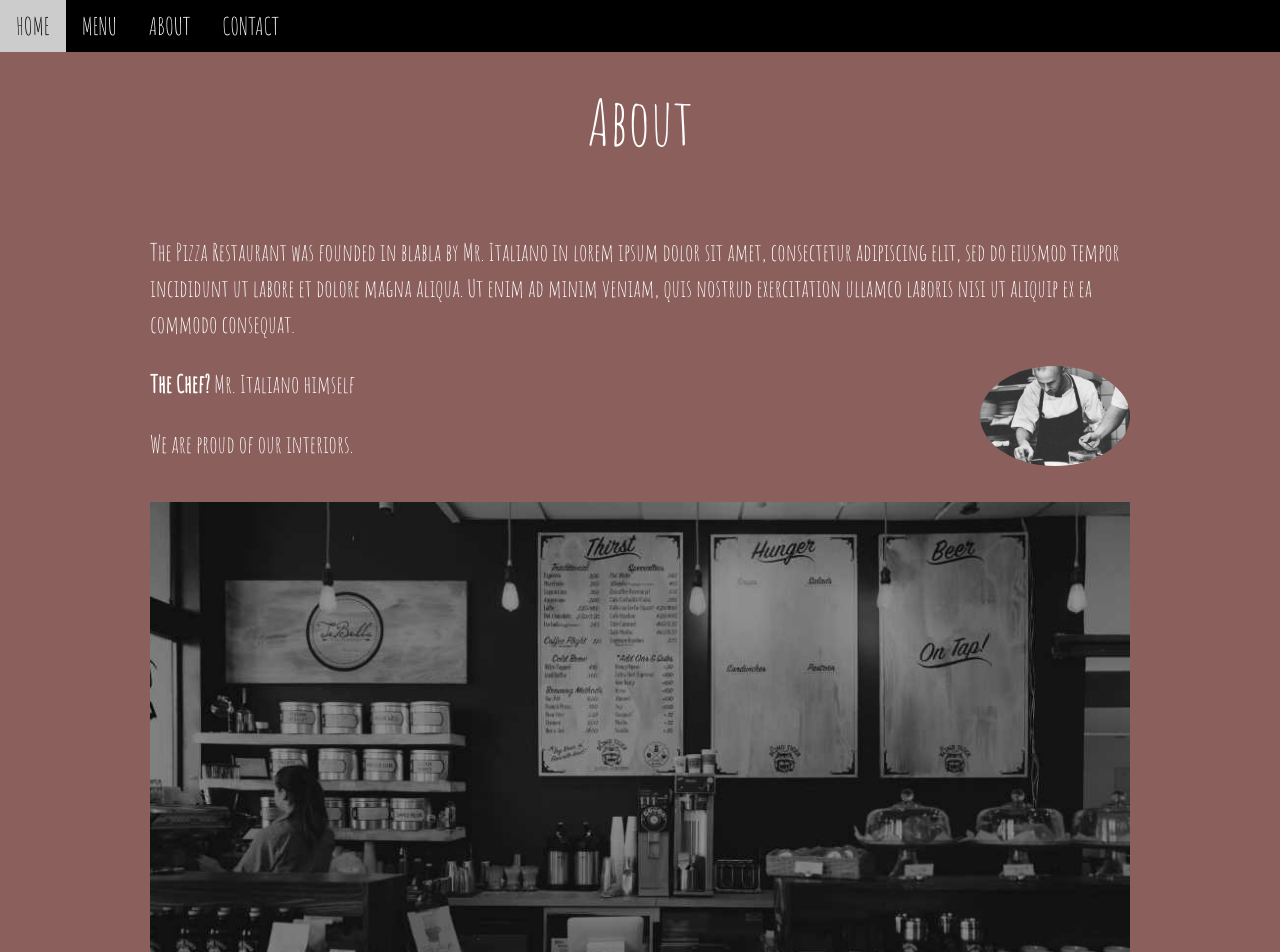
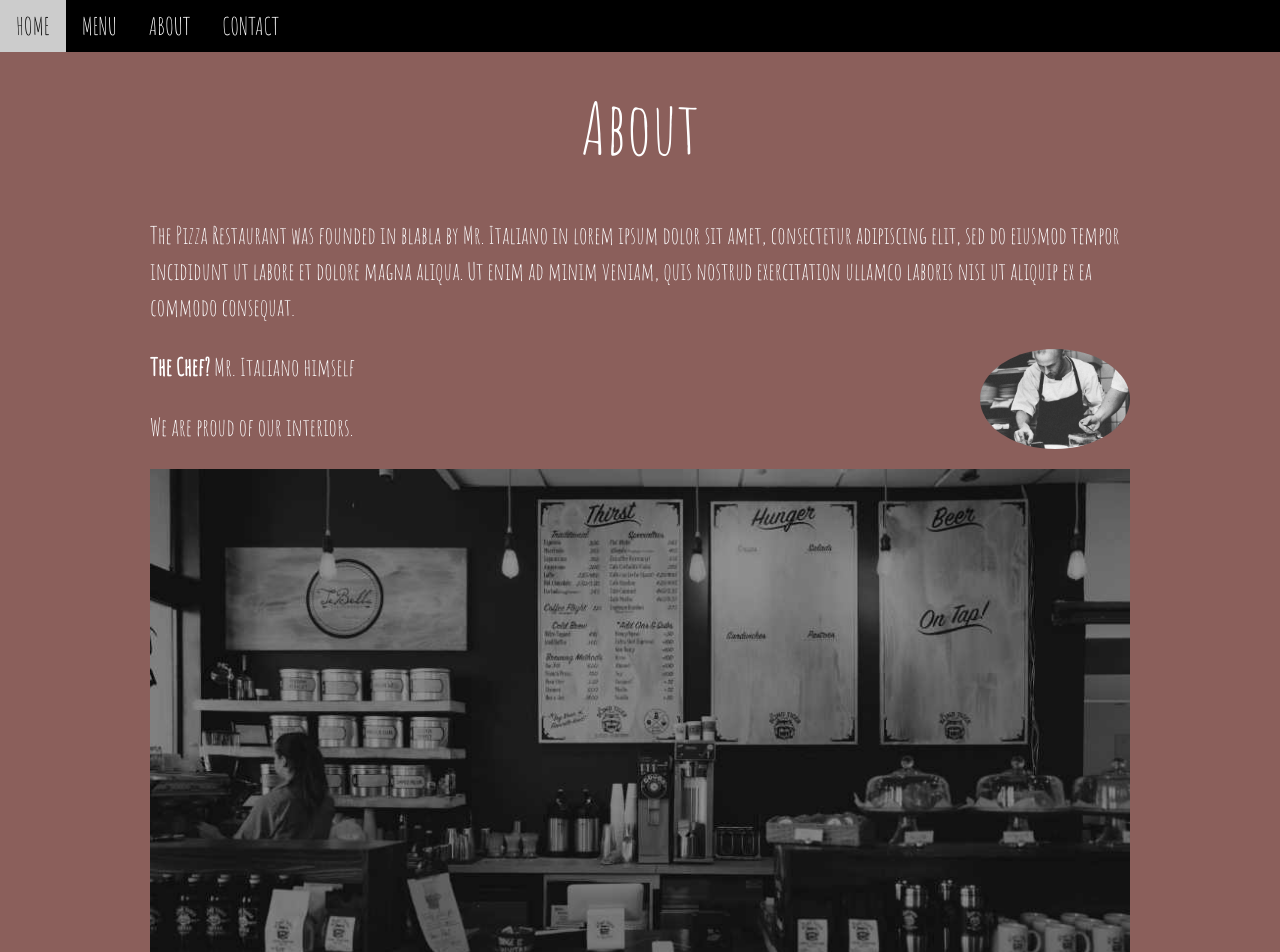
Before and after one commit to Youcode-Classe-E-2024-2025/imraneaitdahmade-static, a plain HTML site: page about.html in a window 1280 px wide. Shown: the top 952 px of the page. Drawn offline with nearby package versions, Linux system fonts and the light colour scheme.

Commit message:
j suis presque finir mon brief j suis change le style d ecriture

```diff
--- a/about.html
+++ b/about.html
@@ -22,11 +22,11 @@
     <!-- About Container -->
 <div class="w3-container w3-padding-64 w3-red w3-grayscale w3-xlarge" id="about">
     <div class="w3-content">
-      <h1 class="w3-center w3-jumbo" style="margin-bottom:64px">About</h1>
+      <h1 class="ab">About</h1>
       <p>The Pizza Restaurant was founded in blabla by Mr. Italiano in lorem ipsum dolor sit amet, consectetur adipiscing elit, sed do eiusmod tempor incididunt ut labore et dolore magna aliqua. Ut enim ad minim veniam, quis nostrud exercitation ullamco laboris nisi ut aliquip ex ea commodo consequat.</p>
       <p><strong>The Chef?</strong> Mr. Italiano himself<img src="images/chef.jpg" style="width:150px" class="w3-circle w3-right" alt="Chef"></p>
       <p>We are proud of our interiors.</p>
-      <img src="images/onepage_restaurant.jpg" style="width:100%" class="w3-margin-top w3-margin-bottom" alt="Restaurant">
+      <img src="images/onepage_restaurant.jpg"  class="im" alt="Restaurant">
       <h1><b>Opening Hours</b></h1>
 
       <div class="w3-row">
--- a/style.css
+++ b/style.css
@@ -22,3 +22,14 @@ body,h1,h2,h3,h4,h5,h6 {font-family: "Amatic SC", sans-serif}
   text-align: center;
   font-size: 18px
 }
+.ab{
+  font-size: 300%;
+  margin-bottom:35px;
+  top: 50%;
+  width: 100%;
+  text-align: center;
+}
+.im{
+  width:100%;
+
+}
```
